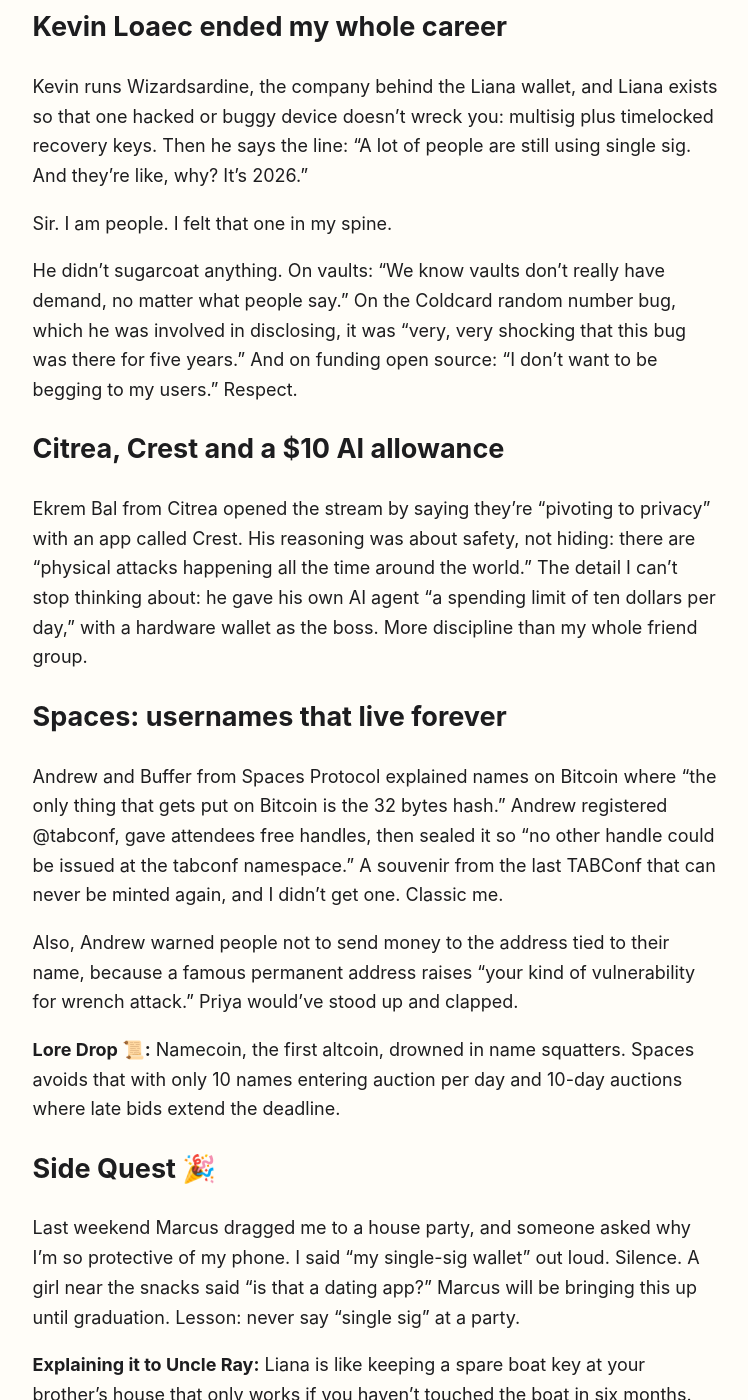
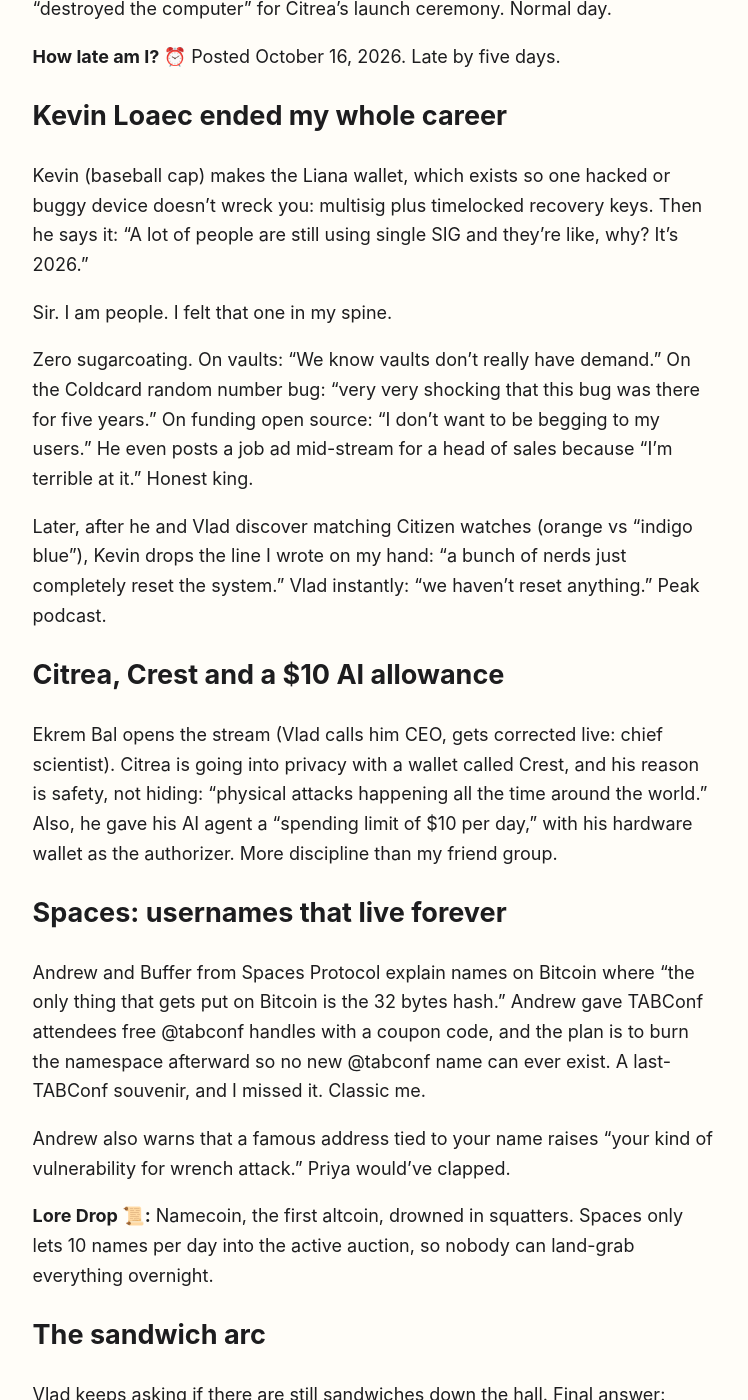
Before and after one commit to latetothetakeover/latetothetakeover.github.io, a Jekyll site: the page built from _posts/2026-10-21-tabconf-8-livestream-part-2-bitcoin-takeover-s17-e47.md, in a window 1280 px wide and 1400 px high, scrolled down 566 px. Shown: the whole window, without its empty margins (265-1013 px from the left). Built offline with Jekyll 4.4.1, drawn with Linux system fonts in a browser that asks for light colours; some of the changed text lies outside the part shown.

Commit message:
Fan's-eye rewrite of posts #1-#2 from the stream itself; tagline: Found Bitcoin Takeover Podcast at TABConf 8, the final one

```diff
--- a/_config.yml
+++ b/_config.yml
@@ -1,8 +1,8 @@
 title: Late to the Takeover
-tagline: Found the show at its final TABConf. Now catching up on everything I missed.
+tagline: Found Bitcoin Takeover Podcast at TABConf 8, the final one. Now catching up on everything I missed.
 description: >-
   An unofficial Bitcoin Takeover podcast fan blog. A 20-year-old Atlanta student who
-  found the show at the last TABConf ever reviews the whole back catalog, one episode at a time.
+  found Bitcoin Takeover Podcast at TABConf 8, the final one, reviews the whole back catalog, one episode at a time.
 url: "https://latetothetakeover.github.io"
 baseurl: ""
 lang: en_US
--- a/_posts/2026-10-21-tabconf-8-livestream-part-2-bitcoin-takeover-s17-e47.md
+++ b/_posts/2026-10-21-tabconf-8-livestream-part-2-bitcoin-takeover-s17-e47.md
@@ -15,39 +15,43 @@
 
 Day two of a conference I didn't attend, watched from a library two miles away, reviewed by a guy who owns exactly one phone wallet. We are so back.
 
-[Part 2 of Bitcoin Takeover's TABConf 8 livestream](https://bitcoin-takeover.com/s17-e47-tabconf-8-livestream-with-kevin-loaec-ekrem-bal-spaces-protocol-the-bitcoin-pivot/) is the same setup as Part 1: tripod, camera, a stack of Forks! magazines, and whoever walks past the table. This time the WiFi fought back and split it in two.
+[Part 2 of Bitcoin Takeover's TABConf 8 livestream](https://bitcoin-takeover.com/s17-e47-tabconf-8-livestream-with-kevin-loaec-ekrem-bal-spaces-protocol-the-bitcoin-pivot/) is the same picture as day one: two wooden armchairs, a giant gold "eCash.com" banner, and Vlad pointing a handheld mic at whoever sits down. Half the guests end up flipping through his Forks! magazine on camera. Two minutes in, he casually mentions he "destroyed the computer" for Citrea's launch ceremony. Normal day.
 
 **How late am I? ⏰** Posted October 16, 2026. Late by five days.
 
 ## Kevin Loaec ended my whole career
 
-Kevin runs Wizardsardine, the company behind the Liana wallet, and Liana exists so that one hacked or buggy device doesn't wreck you: multisig plus timelocked recovery keys. Then he says the line: "A lot of people are still using single sig. And they're like, why? It's 2026."
+Kevin (baseball cap) makes the Liana wallet, which exists so one hacked or buggy device doesn't wreck you: multisig plus timelocked recovery keys. Then he says it: "A lot of people are still using single SIG and they're like, why? It's 2026."
 
 Sir. I am people. I felt that one in my spine.
 
-He didn't sugarcoat anything. On vaults: "We know vaults don't really have demand, no matter what people say." On the Coldcard random number bug, which he was involved in disclosing, it was "very, very shocking that this bug was there for five years." And on funding open source: "I don't want to be begging to my users." Respect.
+Zero sugarcoating. On vaults: "We know vaults don't really have demand." On the Coldcard random number bug: "very very shocking that this bug was there for five years." On funding open source: "I don't want to be begging to my users." He even posts a job ad mid-stream for a head of sales because "I'm terrible at it." Honest king.
+
+Later, after he and Vlad discover matching Citizen watches (orange vs "indigo blue"), Kevin drops the line I wrote on my hand: "a bunch of nerds just completely reset the system." Vlad instantly: "we haven't reset anything." Peak podcast.
 
 ## Citrea, Crest and a $10 AI allowance
 
-Ekrem Bal from Citrea opened the stream by saying they're "pivoting to privacy" with an app called Crest. His reasoning was about safety, not hiding: there are "physical attacks happening all the time around the world." The detail I can't stop thinking about: he gave his own AI agent "a spending limit of ten dollars per day," with a hardware wallet as the boss. More discipline than my whole friend group.
+Ekrem Bal opens the stream (Vlad calls him CEO, gets corrected live: chief scientist). Citrea is going into privacy with a wallet called Crest, and his reason is safety, not hiding: "physical attacks happening all the time around the world." Also, he gave his AI agent a "spending limit of $10 per day," with his hardware wallet as the authorizer. More discipline than my friend group.
 
 ## Spaces: usernames that live forever
 
-Andrew and Buffer from Spaces Protocol explained names on Bitcoin where "the only thing that gets put on Bitcoin is the 32 bytes hash." Andrew registered @tabconf, gave attendees free handles, then sealed it so "no other handle could be issued at the tabconf namespace." A souvenir from the last TABConf that can never be minted again, and I didn't get one. Classic me.
+Andrew and Buffer from Spaces Protocol explain names on Bitcoin where "the only thing that gets put on Bitcoin is the 32 bytes hash." Andrew gave TABConf attendees free @tabconf handles with a coupon code, and the plan is to burn the namespace afterward so no new @tabconf name can ever exist. A last-TABConf souvenir, and I missed it. Classic me.
 
-Also, Andrew warned people not to send money to the address tied to their name, because a famous permanent address raises "your kind of vulnerability for wrench attack." Priya would've stood up and clapped.
+Andrew also warns that a famous address tied to your name raises "your kind of vulnerability for wrench attack." Priya would've clapped.
 
-**Lore Drop 📜:** Namecoin, the first altcoin, drowned in name squatters. Spaces avoids that with only 10 names entering auction per day and 10-day auctions where late bids extend the deadline.
+**Lore Drop 📜:** Namecoin, the first altcoin, drowned in squatters. Spaces only lets 10 names per day into the active auction, so nobody can land-grab everything overnight.
+
+## The sandwich arc
+
+Vlad keeps asking if there are still sandwiches down the hall. Final answer: "They're gone." After Part 1's $10,000 sandwich lore, TABConf lunch stays undefeated.
 
 ## Side Quest 🎉
 
-Last weekend Marcus dragged me to a house party, and someone asked why I'm so protective of my phone. I said "my single-sig wallet" out loud. Silence. A girl near the snacks said "is that a dating app?" Marcus will be bringing this up until graduation. Lesson: never say "single sig" at a party.
-
-**Explaining it to Uncle Ray:** Liana is like keeping a spare boat key at your brother's house that only works if you haven't touched the boat in six months.
+Last weekend Marcus dragged me to a house party, and someone asked why I'm so protective of my phone. I said "my single-sig wallet" out loud. Silence. A girl by the snacks asked if that's a dating app.
 
 ## The cliffhanger
 
-Part 2 ends with credit union consultants (fun fact: credit unions are insured by the NCUA, not the FDIC), and then Peter Todd sits down and the stream dies. His segment got recorded offline, and there's a whole [write-up on Peter Todd unboxing his Zcash ceremony laptop](https://bitcoin-takeover.com/peter-todd-unboxes-his-zcash-ceremony-laptop-10-years-after-sprout/) I'm reading tonight.
+On YouTube this one comes in two videos, and the last chapter is literally "Peter Todd arrives and the stream pauses." Pain. At least there's the [Peter Todd unboxing his Zcash ceremony laptop](https://bitcoin-takeover.com/peter-todd-unboxes-his-zcash-ceremony-laptop-10-years-after-sprout/) video.
 
 Next up: the guy who ran TABConf.
 
--- a/index.html
+++ b/index.html
@@ -3,7 +3,7 @@
 title: Home
 ---
 <section class="intro">
-  <p>I'm Nico, 20, an econ major in Atlanta. I found the Bitcoin Takeover podcast at the <em>last TABConf ever</em>, so I'm late. Like, 360-episodes late. This is me catching up.</p>
+  <p>I'm Nico, 20, an econ major in Atlanta. I found the Bitcoin Takeover podcast at <em>TABConf 8, the final one</em>, so I'm late. Like, 360-episodes late. This is me catching up.</p>
 </section>
 <ul class="post-list">
   {% for post in site.posts %}
```
Also changed, not shown: _posts/2026-10-20-tabconf-8-livestream-bitcoin-takeover-s17-e46.md (+4 -4 lines), about.md (+1 -1 lines).
